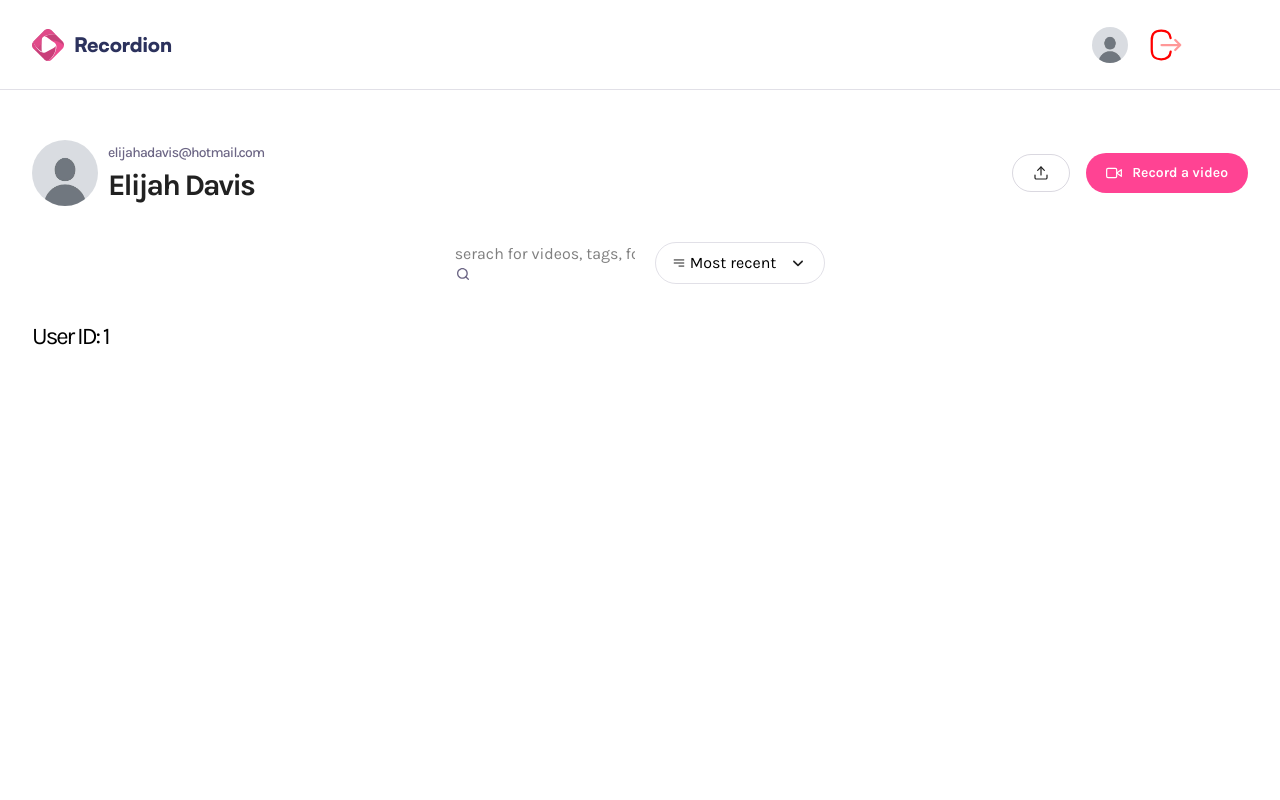
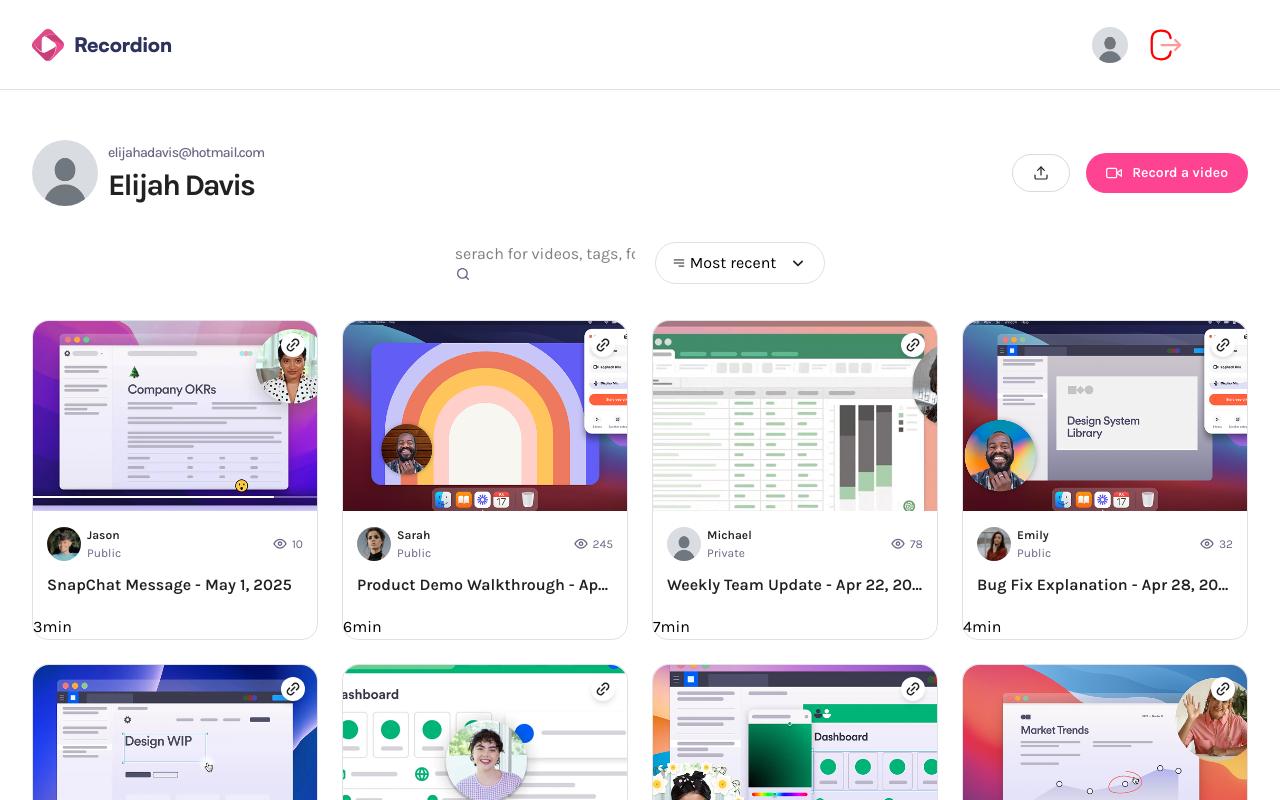
Before and after one commit to ElijDavis/Recordion, a Next.js app in the folder recordion/: page /profile/1 in a window 1280 px wide. Shown: the top 800 px of the page. Built offline with nearby package versions, Linux system fonts and the light colour scheme.

Commit message:
Implemented the auth: doing the database now. If the addition of next to "devdependencies" doesn't work then come back to this commit

```diff
--- a/recordion/app/(auth)/sign-in/page.tsx
+++ b/recordion/app/(auth)/sign-in/page.tsx
@@ -0,0 +1,48 @@
+import Image from "next/image"
+import Link from 'next/link'
+
+const Page = () => {
+    return(
+        <main className="sign-in">
+            <aside className="testimonial">
+                <Link href="/">
+                    <Image src="/assets/icons/logo.svg" alt="logo" height={32} width={32} />
+                    <h1>Recordion</h1>
+                </Link>
+                <div className="description">
+                    <section>
+                        <figure>
+                            {Array.from({length:5}).map((_, index) => (
+                                <Image src="/assets/icons/star.svg" alt="star" height={20} width={20} key={index} />
+                            ))}
+                        </figure>
+                        <p>Recordion makes screen recording easy</p>
+                        <article>
+                            <Image src="/assets/images/jason.png" alt="jason" width={64} height={64} className="rounded-full"/>
+                            <div>
+                                <h2>Jason Rivera</h2>
+                                <p>Product Designer, NovaByte</p>
+                            </div>
+                        </article>
+                    </section>
+                </div>
+                <p>copyright Recordion {(new Date()).getFullYear()}</p>
+            </aside>
+            <aside className="google-sign-in">
+                <section>
+                    <Link href="/">
+                            <Image src="/assets/icons/logo.svg" alt="logo" width={40} height={40} />
+                            <h1>Recordion</h1>
+                    </Link>
+                    <p>Create and share your very first <span>Recordion video</span> in no time!</p>
+                    <button>
+                        <Image src="/assets/icons/google.svg" alt="google" width={22} height={22} />
+                        <span>Sign in with Google</span>
+                    </button>
+                </section>
+            </aside>
+            <div className="overlay" />
+        </main>
+    )
+}
+export default Page
--- a/recordion/app/(root)/page.tsx
+++ b/recordion/app/(root)/page.tsx
@@ -1,10 +1,17 @@
-import Image from "next/image";
 import Header from '@/components/Header'
+import VideoCard from '@/components/VideoCard'
+import { dummyCards } from '@/constants';
 
 export default function Home() {
   return (
     <main className="wrapper page">
       <Header title="All Videos" subHeader="Public Library"/>
+      <h1 className="text-2xl font-karla">Welcome to Recordion</h1>
+        <section className="video-grid">
+          {dummyCards.map((card) => (
+            <VideoCard key={card.id} {...card} />
+          ))}
+        </section>
     </main>
   );
 }
--- a/recordion/app/(root)/profile/[id]/page.tsx
+++ b/recordion/app/(root)/profile/[id]/page.tsx
@@ -1,11 +1,17 @@
 import Header from "@/components/Header";
+import VideoCard from '@/components/VideoCard'
+import { dummyCards } from '@/constants';
 
 const Page = async ({params}:ParamsWithSearch) => {
     const {id} = await params;
     return (
         <div className="wrapper page">
             <Header subHeader='elijahadavis@hotmail.com' title='Elijah Davis' userImg="/assets/images/dummy.jpg"/>
-            <h1 className="text-2xl font-karla">User ID: {id}</h1>
+                <section className="video-grid">
+                    {dummyCards.map((card) => (
+                        <VideoCard key={card.id} {...card} />
+                    ))}
+                </section>
         </div>
     )
 }
--- /dev/null
+++ b/recordion/app/(root)/video/[videoID]/page.tsx
@@ -0,0 +1,11 @@
+import React from 'react'
+
+const Page = () => {
+    return (
+        <main className="wrapper page">
+            Video Details
+        </main>
+    )
+}
+
+export default Page
--- /dev/null
+++ b/recordion/components/VideoCard.tsx
@@ -0,0 +1,42 @@
+'use client'
+import Link from 'next/link'
+import Image from 'next/image'
+
+const VideoCard = ({
+    id, title, thumbnail, userImg, username, createdAt, views, visibility, duration
+}: VideoCardProps) => {
+    return (
+        <Link href={'/video/${id}'} className="video-card">
+            <Image src={thumbnail} alt="thumbnail" width={290} height={160} className="thumbnail" />
+            <article>
+                <div>
+                    <figure>
+                        <Image src={userImg || '/assets/images/dummy.jpg'} alt="avatar" width={34} height={34} className="rounded-full aspect-square" />
+                        <figcaption>
+                            <h3>{username}</h3>
+                            <p>{visibility}</p>
+                        </figcaption>
+                    </figure>
+                    <aside>
+                        <Image src="/assets/icons/eye.svg" alt="views" width={16} height={16} />
+                        <span>{views}</span>
+                    </aside>
+                </div>
+                <h2>{title} - {" "} {createdAt.toLocaleDateString('en-US', {
+                        year: 'numeric',
+                        month: 'short',
+                        day: 'numeric'
+                    })}</h2>
+            </article>
+            <button onClick={() => {}} className="copy-btn">
+                <Image src="/assets/icons/link.svg" alt="copy" width={18} height={18}/>
+            </button>
+            {duration && (
+                <div className='duraction'>
+                    {Math.ceil(duration / 60)}min
+                </div>
+            )}
+        </Link>
+    );
+}
+export default VideoCard
--- a/recordion/constants/index.ts
+++ b/recordion/constants/index.ts
@@ -1,52 +1,3 @@
-export const MAX_VIDEO_SIZE = 500 * 1024 * 1024;
-export const MAX_THUMBNAIL_SIZE = 10 * 1024 * 1024;
-
-export const BUNNY = {
-  STREAM_BASE_URL: "https://video.bunnycdn.com/library",
-  STORAGE_BASE_URL: "https://sg.storage.bunnycdn.com/snapcast",
-  CDN_URL: "https://snapcast.b-cdn.net",
-  EMBED_URL: "https://iframe.mediadelivery.net/embed",
-  TRANSCRIPT_URL: "https://vz-47a08e64-84d.b-cdn.net",
-};
-
-export const emojis = ["😂", "😍", "👍"];
-
-export const filterOptions = [
-  "Most Viewed",
-  "Most Recent",
-  "Oldest First",
-  "Least Viewed",
-];
-
-export const visibilities: Visibility[] = ["public", "private"];
-
-export const ICONS = {
-  record: "/assets/icons/record.svg",
-  close: "/assets/icons/close.svg",
-  upload: "/assets/icons/upload.svg",
-};
-
-export const initialVideoState = {
-  isLoaded: false,
-  hasIncrementedView: false,
-  isProcessing: true,
-  processingProgress: 0,
-};
-
-export const infos = ["transcript", "metadata"];
-
-export const DEFAULT_VIDEO_CONFIG = {
-  width: { ideal: 1920 },
-  height: { ideal: 1080 },
-  frameRate: { ideal: 30 },
-};
-
-export const DEFAULT_RECORDING_CONFIG = {
-  mimeType: "video/webm;codecs=vp9,opus",
-  audioBitsPerSecond: 128000,
-  videoBitsPerSecond: 2500000,
-};
-
 export const MAX_VIDEO_SIZE = 500 * 1024 * 1024;
 export const MAX_THUMBNAIL_SIZE = 10 * 1024 * 1024;
 
@@ -124,7 +75,7 @@ export const dummyCards = [
     title: "Weekly Team Update",
     thumbnail: "/assets/samples/thumbnail (3).png",
     createdAt: new Date("2025-04-22"),
-    userImg: "/assets/images/michael.png",
+    userImg: "/assets/images/dummy.jpg",
     username: "Michael",
     views: 78,
     visibility: "private",
--- a/recordion/index.d.ts
+++ b/recordion/index.d.ts
@@ -111,7 +111,8 @@ declare interface ImageWithFallbackProps extends Omit<ImageProps, "src"> {
   src: string | null;
 }
 
-type Visibility = "public" | "private";
+//type Visibility = "public" | "private";
+type Visibility = string;
 
 declare interface VideoDetails {
   videoId: string;
```
Also changed, not shown: recordion/package.json (+7 -6 lines), 1 other file (tests, documents, lock files or other folders).
